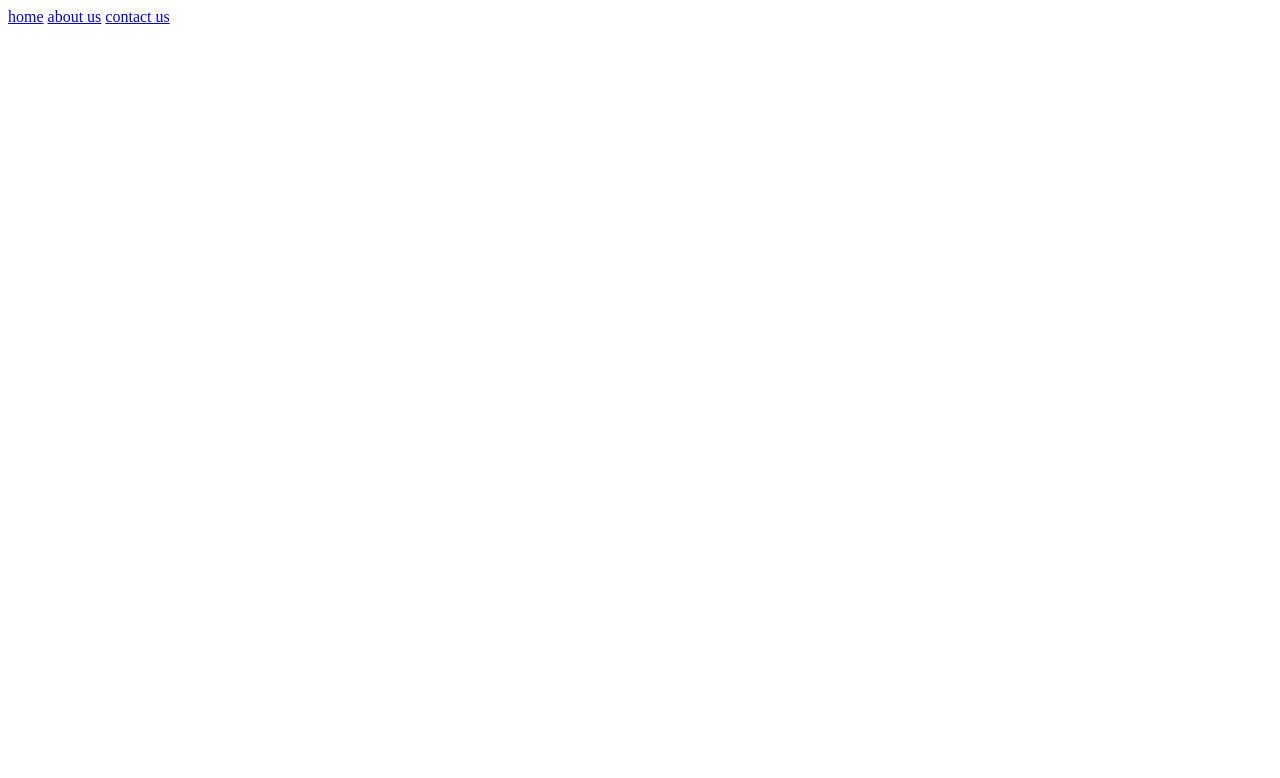
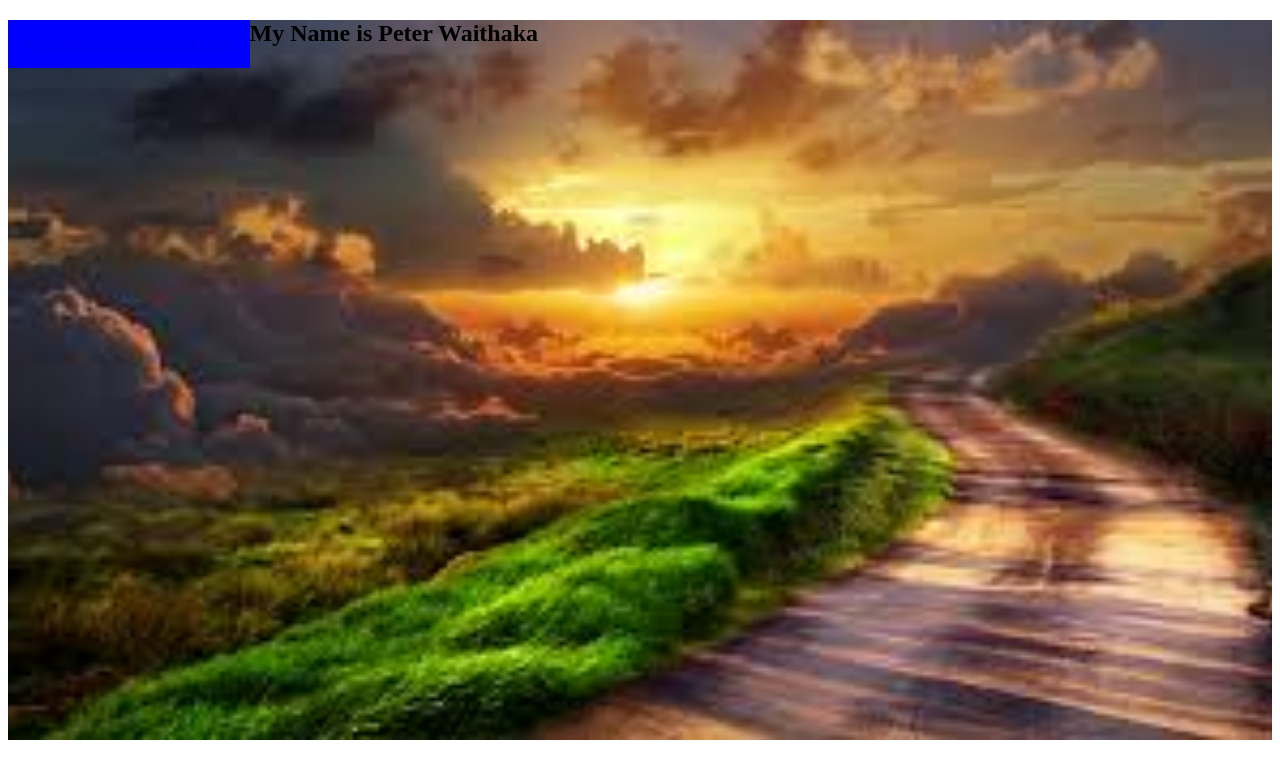
Before and after one commit to Peter-waithaka/ip1-portifolio, a plain HTML site: page p.html in a window 1280 px wide. Drawn offline with Linux system fonts and the light colour scheme; files that its build step writes are made by us from their sources.

Commit message:
added background image

```diff
--- a/css/styles.css
+++ /dev/null
@@ -1,9 +0,0 @@
-#topnav{
-    text-decoration: none;
-}
-#landingpage{
-    background-image: url(../images/bckg.jpeg);
-}
-.one{
-    background-image: url(../images/bckg.jpeg);
-}
--- /dev/null
+++ b/p.css
@@ -0,0 +1,24 @@
+#topnav  {
+    text-decoration: none;
+    float: left;
+    color: #f2f2f2;
+    text-align: center;
+    padding: 14px 16px;
+    text-decoration: none;
+    font-size: 17px;
+    background-color: blue;
+    text-overflow: none;
+}
+#landingpage{
+    background-image: url(./images/1.jpeg);
+    height: 90vh;
+    width: 100%;
+    background-repeat: no-repeat;
+    background-position: center;
+    background-size: cover;
+
+
+}
+ul li a{
+    text-decoration: none;
+}
--- a/index.html/p.html
+++ b/p.html
@@ -4,15 +4,20 @@
     <meta charset="UTF-8">
     <meta name="viewport" content="width=device-width, initial-scale=1.0">
     <title>portifolio</title>
-    <link rel="stylesheet" href="styles.css">
+    <link rel="stylesheet" href="p.css">
 </head>
 <body>
+    <div>
     <nav id="topnav">
+
        <a href="#home">home</a>
-       <a href="#about us">about us</a>
-       <a href="#contact us">contact us</a>
+       <a href="#about peter">about peter</a>
+      <a href="#contact peter">contact peter</a>
+
     </nav>
+</div>
     <div id="landingpage">
+        <h2>My Name is Peter Waithaka</h2>
 
 
     </div>
```
Also changed, not shown: images/1.jpeg (added), images/bckg.jpeg (deleted).
